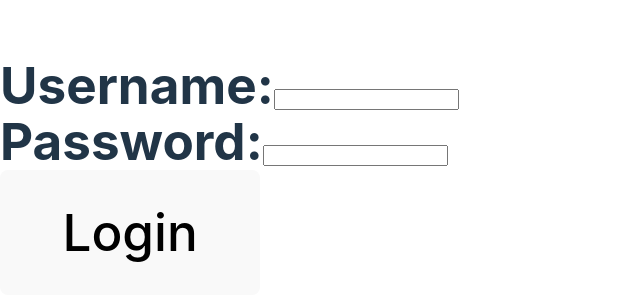
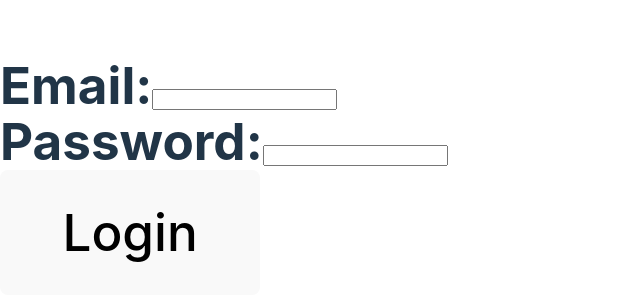
Before and after one commit to n-e-t-a-n/TimeTopia, a React (Vite) app in the folder client/: page / in a window 1280 px wide. Shown: the part 224-524 px from the top of the page, without its empty margins (0-640 px from the left). Built offline with nearby package versions, Linux system fonts and the light colour scheme.

Commit message:
[Misc][Nathan] Modified formatting for passing of parameters to login

```diff
--- a/client/src/pages/Login.jsx
+++ b/client/src/pages/Login.jsx
@@ -3,28 +3,25 @@ import { useAuth } from '../providers/AuthContext';
 
 const Login = () => {
   const { login } = useAuth();
-  const [formData, setFormData] = useState({ username: '', password: '' });
 
-  const handleChange = (e) => {
-    const { name, value } = e.target;
-    setFormData((prevData) => ({ ...prevData, [name]: value }));
-  };
+  const [email, setEmail] = useState("");
+  const [password, setPassword] = useState("");
 
   const handleSubmit = (e) => {
     e.preventDefault();
-    login(formData);
+    login({ email, password });
   };
 
   return (
     <form onSubmit={handleSubmit}>
       <label>
-        Username:
-        <input type="text" name="username" value={formData.username} onChange={handleChange} />
+        Email:
+        <input type="text" name="email" value={email} onChange={(e) => setEmail(e.target.value)} />
       </label>
       <br />
       <label>
         Password:
-        <input type="password" name="password" value={formData.password} onChange={handleChange} />
+        <input type="password" name="password" value={password} onChange={(e) => setPassword(e.target.value)} />
       </label>
       <br />
       <button type="submit">Login</button>
```
